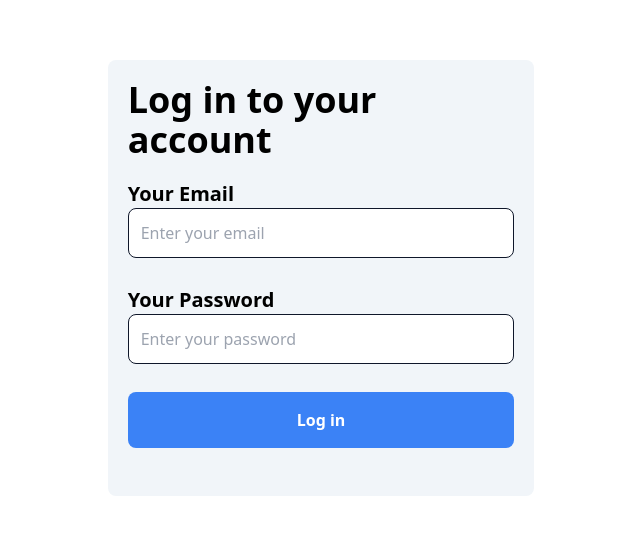
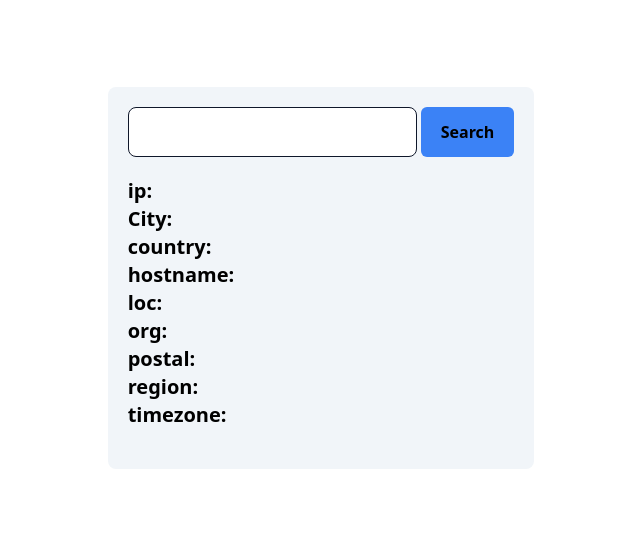
Before and after one commit to kengpul/IP-Info-Client, a React (Vite) app: page / in a window 1280 px wide. Shown: the part 122-656 px from the top of the page, without its empty margins (319-959 px from the left). Built offline with nearby package versions, Linux system fonts and the light colour scheme; no server answers.

Commit message:
get ip upon search

```diff
--- a/src/App.tsx
+++ b/src/App.tsx
@@ -1,12 +1,13 @@
-import Login from "./pages/Login"
+import Home from "./pages/Home";
 
 function App() {
-
   return (
     <>
-      <Login />
+      <div className="w-screen h-screen flex justify-center items-center">
+        <Home />
+      </div>
     </>
-  )
+  );
 }
 
-export default App
+export default App;
--- a/src/api-client.tsx
+++ b/src/api-client.tsx
@@ -1,4 +1,6 @@
 import axios from "axios";
+import { useReducer } from "react";
+import authReducer, { initialState } from "./reducers/authReducer";
 
 const axiosInstance = axios.create({
   baseURL: import.meta.env.VITE_BASE_URL,
@@ -17,6 +19,16 @@ class APIClient {
       .then((res) => res)
       .catch((err) => err);
   };
+
+  getOne = (ip: string, token: string) => {
+    return axiosInstance
+      .get(this.enpoint, {
+        params: { ip },
+        headers: { Authorization: token },
+      })
+      .then((res) => res)
+      .catch((err) => err);
+  };
 }
 
 export default APIClient;
--- /dev/null
+++ b/src/hooks/useIp.ts
@@ -0,0 +1,25 @@
+import { useReducer, useState } from "react";
+import APIClient from "../api-client";
+import authReducer, { initialState } from "../reducers/authReducer";
+import { AxiosError } from "axios";
+
+const apiClient = new APIClient("/ip/get");
+
+const useIp = () => {
+  const [error, setError] = useState<string>("");
+  const [state] = useReducer(authReducer, initialState);
+  const getOne = async (ip: string) => {
+    setError("");
+    const status = await apiClient.getOne(ip, `Bearers ${state.token}`);
+
+    if (status instanceof AxiosError) {
+      return setError(status.response?.data.error);
+    }
+
+    return status.data.result;
+  };
+
+  return { getOne, error };
+};
+
+export default useIp;
--- /dev/null
+++ b/src/pages/Home.tsx
@@ -0,0 +1,70 @@
+import { FormEvent, useEffect, useState } from "react";
+import useIp from "../hooks/useIp";
+import IpInfo from "../types/IpInfo";
+
+const Home = () => {
+  const [ipInfo, setIpInfo] = useState<IpInfo | null>(null);
+  const [ip, setIp] = useState<string>("");
+
+  useEffect(() => {
+    // call get initial IP
+  }, [])
+
+  const { getOne, error } = useIp();
+
+  const handleSearch = async (e: FormEvent) => {
+    e.preventDefault();
+    const status = await getOne(ip);
+    if (!error) setIpInfo(status);
+  };
+
+  return (
+    <div className="w-full md:w-1/3 mx-5 md:mx-0 bg-slate-100 p-5 rounded-lg">
+      <form className="flex gap-1" onSubmit={handleSearch}>
+        <input
+          type="text"
+          className="w-full p-3 border border-slate-900 rounded-lg"
+          value={ip}
+          onChange={(e) => setIp(e.target.value)}
+        />
+        <button className="bg-blue-500 px-5 py-2 font-semibold rounded-md hover:bg-blue-700">
+          Search
+        </button>
+      </form>
+
+      {error && <p className="bg-red-300 p-3 mt-5 rounded-md">{error}</p>}
+
+      <ul className="my-5 leading-7 text-xl">
+        <li className="font-semibold">
+          ip: <span className="text-green-600"> {ipInfo?.ip}</span>
+        </li>
+        <li className="font-semibold">
+          City: <span className="text-green-600"> {ipInfo?.city} </span>
+        </li>
+        <li className="font-semibold">
+          country: <span className="text-green-600"> {ipInfo?.country} </span>
+        </li>
+        <li className="font-semibold">
+          hostname: <span className="text-green-600"> {ipInfo?.hostname} </span>
+        </li>
+        <li className="font-semibold">
+          loc: <span className="text-green-600"> {ipInfo?.loc} </span>
+        </li>
+        <li className="font-semibold">
+          org: <span className="text-green-600"> {ipInfo?.org} </span>
+        </li>
+        <li className="font-semibold">
+          postal: <span className="text-green-600"> {ipInfo?.postal} </span>
+        </li>
+        <li className="font-semibold">
+          region: <span className="text-green-600"> {ipInfo?.region} </span>
+        </li>
+        <li className="font-semibold">
+          timezone: <span className="text-green-600"> {ipInfo?.timezone} </span>
+        </li>
+      </ul>
+    </div>
+  );
+};
+
+export default Home;
--- a/src/pages/Login.tsx
+++ b/src/pages/Login.tsx
@@ -13,7 +13,6 @@ const Login = () => {
   };
 
   return (
-    <div className="w-screen h-screen flex justify-center items-center">
       <div className="w-full md:w-1/3 mx-5 md:mx-0 bg-slate-100 p-5 rounded-lg">
         <h2 className="text-4xl font-semibold">Log in to your account</h2>
         {error && <p className="bg-red-300 p-3 mt-5 rounded-md">{error}</p>}
@@ -54,7 +53,6 @@ const Login = () => {
           </div>
         </form>
       </div>
-    </div>
   );
 };
 
--- a/src/reducers/authReducer.ts
+++ b/src/reducers/authReducer.ts
@@ -5,6 +5,7 @@ export enum authType {
 
 export interface AuthState {
   isAuthenticated: boolean;
+  token: string | null;
 }
 
 type authAction =
@@ -17,8 +18,17 @@ const getInitialLoggedIn = () => {
   return false;
 };
 
+const getInitialToken = () => {
+  if (localStorage.getItem(import.meta.env.VITE_LOCAL_STORAGE_USER_TOKEN_NAME))
+    return localStorage.getItem(
+      import.meta.env.VITE_LOCAL_STORAGE_USER_TOKEN_NAME
+    );
+  return null;
+};
+
 export const initialState: AuthState = {
   isAuthenticated: getInitialLoggedIn(),
+  token: getInitialToken(),
 };
 
 const authReducer = (state: AuthState, action: authAction) => {
@@ -28,7 +38,7 @@ const authReducer = (state: AuthState, action: authAction) => {
         import.meta.env.VITE_LOCAL_STORAGE_USER_TOKEN_NAME,
         action.payload
       );
-      return { ...state, isAuthenticated: true };
+      return { ...state, isAuthenticated: true, token: action.payload };
     }
     case authType.LOGOUT: {
       localStorage.removeItem(
--- /dev/null
+++ b/src/types/IpInfo.ts
@@ -0,0 +1,11 @@
+export default interface IpInfo {
+  city: string;
+  country: string;
+  hostname: string;
+  ip: string;
+  loc: string;
+  org: string;
+  postal: string;
+  region: string;
+  timezone: string;
+}
```
